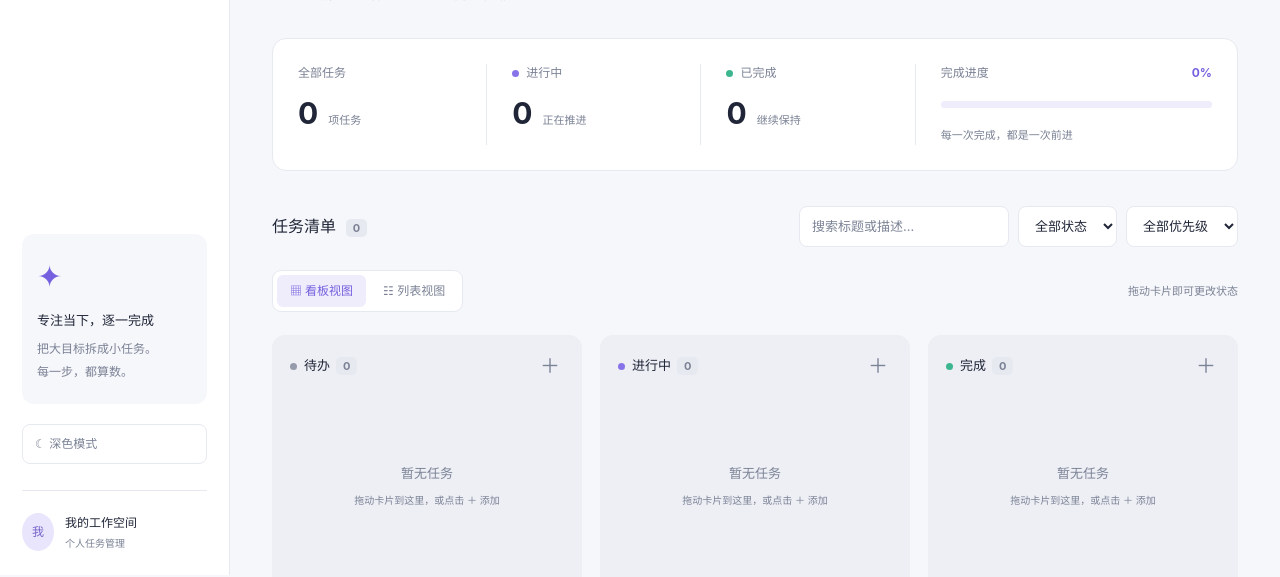
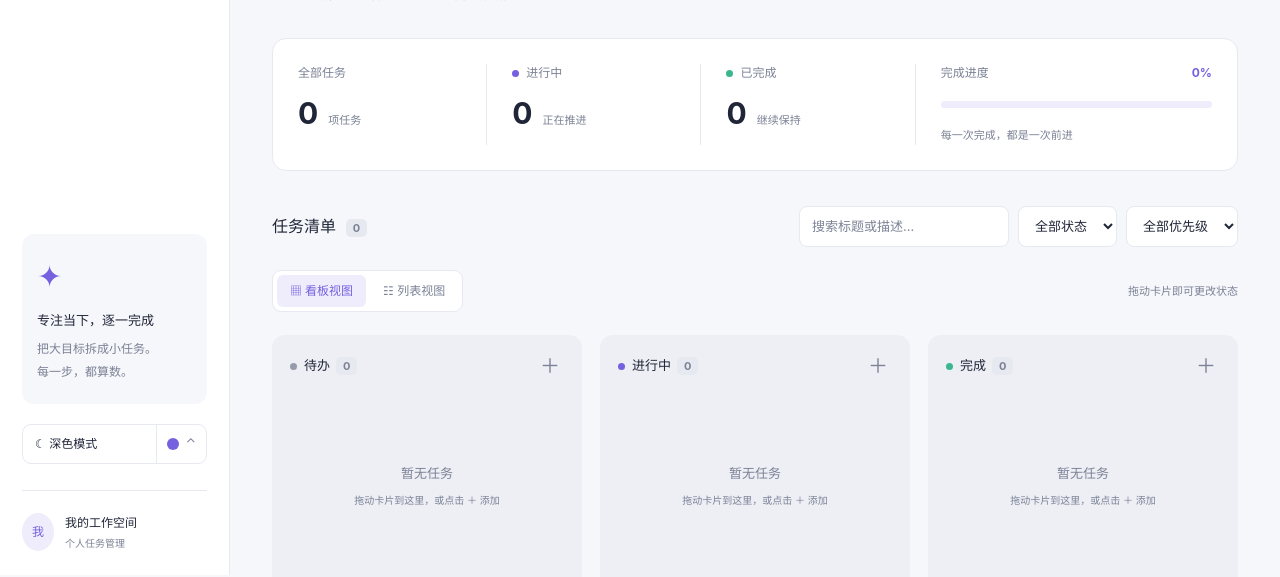
Before and after one commit to qqcsj/task-manager-vue, a Vue app: page / in a window 1280 px wide. Shown: the part 225-802 px from the top of the page. Built offline with nearby package versions, Linux system fonts and the light colour scheme.

Commit message:
feat: add five persistent accent colors with hover theme picker

```diff
--- a/src/App.vue
+++ b/src/App.vue
@@ -2,9 +2,10 @@
 import { computed, nextTick, reactive, ref, watch } from 'vue'
 import TaskCard from './components/TaskCard.vue'
 import TaskBoard from './components/TaskBoard.vue'
+import ThemePicker from './components/ThemePicker.vue'
 import { statuses, priorities, validateTask } from './lib/tasks.js'
 import { loadTasks, saveTasks } from './lib/storage.js'
-import { saveTheme } from './lib/theme.js'
+import { accentColors, saveAccent, saveTheme } from './lib/theme.js'
 
 let storage
 try { storage = window.localStorage } catch { /* Storage can be disabled by the browser. */ }
@@ -27,6 +28,14 @@ const form = reactive({ title: '', description: '', status: 'todo', priority: 'm
 const error = ref('')
 const notice = ref('')
 const theme = ref(document.documentElement.dataset.theme || 'light')
+const accent = ref(document.documentElement.dataset.accent || 'purple')
+function changeAccent(value) {
+  const color = accentColors.find(color => color.value === value)
+  if (!color) return
+  accent.value = value
+  document.documentElement.dataset.accent = value
+  notice.value = saveAccent(storage, value) || `已选择${color.label}主题，并记住选择`
+}
 function toggleTheme() {
   theme.value = theme.value === 'dark' ? 'light' : 'dark'
   document.documentElement.dataset.theme = theme.value
@@ -82,7 +91,7 @@ function removeTask() {
       <div class="workspace-label">个人工作空间</div>
       <div class="nav-active">▦ <span>我的任务</span><span class="nav-count">{{ tasks.length }}</span></div>
       <div class="sidebar-note"><span class="note-icon">✦</span><h2>专注当下，逐一完成</h2><p>把大目标拆成小任务。<br />每一步，都算数。</p></div>
-      <button class="theme-toggle" :aria-pressed="theme === 'dark'" @click="toggleTheme">{{ theme === 'dark' ? '☀ 浅色模式' : '☾ 深色模式' }}</button>
+      <ThemePicker :theme="theme" :accent="accent" @toggle="toggleTheme" @accent="changeAccent" />
       <div class="profile"><span class="avatar">我</span><div>我的工作空间<small>个人任务管理</small></div></div>
     </aside>
     <main class="main-content">
--- /dev/null
+++ b/src/components/ThemePicker.vue
@@ -0,0 +1,41 @@
+<script setup>
+import { onBeforeUnmount, onMounted, ref } from 'vue'
+import { accentColors } from '../lib/theme.js'
+defineProps({ theme: { type: String, required: true }, accent: { type: String, required: true } })
+defineEmits(['toggle', 'accent'])
+const open = ref(false)
+const root = ref(null)
+const paletteButton = ref(null)
+function enter(event) { if (event.pointerType === 'mouse') open.value = true }
+function leave() {
+  if (!root.value?.contains(document.activeElement)) open.value = false
+}
+function blur(event) {
+  if (!root.value?.contains(event.relatedTarget)) open.value = false
+}
+function outside(event) {
+  if (!root.value?.contains(event.target)) open.value = false
+}
+function escape() {
+  paletteButton.value.focus()
+  open.value = false
+}
+onMounted(() => document.addEventListener('pointerdown', outside))
+onBeforeUnmount(() => document.removeEventListener('pointerdown', outside))
+</script>
+
+<template>
+  <div ref="root" class="theme-picker" @pointerenter="enter" @pointerleave="leave" @focusout="blur" @keydown.esc.stop.prevent="escape">
+    <div class="theme-controls">
+      <button class="theme-toggle" :aria-pressed="theme === 'dark'" @focus="open = true" @click="$emit('toggle')">{{ theme === 'dark' ? '☀ 浅色模式' : '☾ 深色模式' }}</button>
+      <button ref="paletteButton" class="palette-toggle" aria-label="选择主题颜色" :aria-expanded="open" aria-controls="theme-palette" @click="open = true" @keydown.down.prevent="open = true"><span class="current-color" aria-hidden="true"></span><span aria-hidden="true">⌃</span></button>
+    </div>
+    <section v-show="open" id="theme-palette" class="theme-palette" aria-label="选择你喜欢的主题颜色">
+      <p class="palette-title">选择你喜欢的主题颜色</p>
+      <p class="palette-hint">深色、浅色模式都适用</p>
+      <div class="color-options" role="group" aria-label="主题颜色">
+        <button v-for="color in accentColors" :key="color.value" class="color-option" :aria-label="`${color.label}主题`" :aria-pressed="accent === color.value" @click="$emit('accent', color.value)"><span class="color-swatch" :style="{ background: color.swatch }" aria-hidden="true">{{ accent === color.value ? '✓' : '' }}</span><span>{{ color.label }}</span></button>
+      </div>
+    </section>
+  </div>
+</template>
--- a/src/lib/theme.js
+++ b/src/lib/theme.js
@@ -1,4 +1,24 @@
 export const THEME_KEY = 'youxu.theme.v1'
+export const ACCENT_KEY = 'youxu.accent.v1'
+export const accentColors = [
+  { value: 'blue', label: '蓝色', swatch: '#3975db' },
+  { value: 'red', label: '红色', swatch: '#d84b55' },
+  { value: 'green', label: '绿色', swatch: '#23845d' },
+  { value: 'yellow', label: '黄色', swatch: '#e7bb35' },
+  { value: 'purple', label: '紫色', swatch: '#7560df' },
+]
+export function readAccent(storage) {
+  try {
+    const saved = storage.getItem(ACCENT_KEY)
+    if (accentColors.some(color => color.value === saved)) return saved
+  } catch { /* Keep the default accent when storage is unavailable. */ }
+  return 'purple'
+}
+export function saveAccent(storage, accent) {
+  if (!accentColors.some(color => color.value === accent)) return '请选择有效的主题颜色。'
+  try { storage.setItem(ACCENT_KEY, accent); return '' }
+  catch { return '主题颜色已切换，但浏览器阻止了保存，下次打开可能恢复默认颜色。' }
+}
 export function readTheme(storage, prefersDark = false) {
   try {
     const saved = storage.getItem(THEME_KEY)
--- a/src/main.js
+++ b/src/main.js
@@ -1,10 +1,11 @@
 import { createApp } from 'vue'
 import App from './App.vue'
 import './style.css'
-import { readTheme } from './lib/theme.js'
+import { readTheme, readAccent } from './lib/theme.js'
 
 let themeStorage
 try { themeStorage = window.localStorage } catch { /* Use system preference. */ }
 document.documentElement.dataset.theme = readTheme(themeStorage, window.matchMedia('(prefers-color-scheme: dark)').matches)
+document.documentElement.dataset.accent = readAccent(themeStorage)
 
 createApp(App).mount('#app')
--- a/src/style.css
+++ b/src/style.css
@@ -5,21 +5,37 @@ body { margin: 0; min-width: 320px; }
 h1 { font-size: 34px; font-weight: 750; letter-spacing: -1px; }
 h1 span { font-weight: 400; }
 h2 { font-size: 18px; font-weight: 650; }
-.eyebrow { color: #7062dc; font-size: 11px; font-weight: 750; letter-spacing: 2px; margin-bottom: 12px; }
+.eyebrow { color: var(--accent); font-size: 11px; font-weight: 750; letter-spacing: 2px; margin-bottom: 12px; }
 .muted { color: #7b8295; font-size: 14px; }
 .empty { border: 1px dashed #d5d9e6; border-radius: 16px; padding: 55px 24px; text-align: center; background: white; }
 :root { --surface: #fff; --background: #f6f7fb; --text: #202638; --muted: #7b8295; --border: #e7e9f1; --accent: #7560df; --soft: #efecfc; }
 :root[data-theme="dark"] { color-scheme: dark; --surface: #202332; --background: #171a26; --text: #e7e9f4; --muted: #a1a7bc; --border: #34384c; --accent: #a28cf7; --soft: #34304e; background: var(--background); color: var(--text); }
+:root[data-accent="blue"] { --accent: #2863c3; --soft: #e9f0ff; }
+:root[data-accent="red"] { --accent: #c43845; --soft: #ffebed; }
+:root[data-accent="green"] { --accent: #21764e; --soft: #e6f5ed; }
+:root[data-accent="yellow"] { --accent: #846100; --soft: #fff5cf; --button-fill: #e7bb35; --button-ink: #302400; }
+:root[data-theme="dark"][data-accent="blue"] { --accent: #88b4ff; --soft: #283951; }
+:root[data-theme="dark"][data-accent="red"] { --accent: #ff939c; --soft: #4b2c38; }
+:root[data-theme="dark"][data-accent="green"] { --accent: #79d7a6; --soft: #233e35; }
+:root[data-theme="dark"][data-accent="yellow"] { --accent: #edca62; --soft: #443d28; --button-fill: #edca62; }
 [data-theme="dark"] .board-column { background: #1d2030; }[data-theme="dark"] .board-column.drop-active { background: var(--soft); }
 [data-theme="dark"] .priority.high { background: #442d3a; color: #ffacb5; }[data-theme="dark"] .priority.medium { background: #423d29; color: #e8c769; }[data-theme="dark"] .priority.low { background: #233d36; color: #80d4aa; }
 [data-theme="dark"] .primary { color: #171329; }[data-theme="dark"] .eyebrow { color: var(--accent); }
-.theme-toggle { margin-top: 20px; padding: 10px 12px; border: 1px solid var(--border); border-radius: 8px; color: var(--muted); text-align: left; font-size: 12px; }
+.theme-toggle { padding: 10px 12px; color: var(--text); text-align: left; font-size: 12px; flex: 1; border-radius: 8px 0 0 8px; white-space: nowrap; }
+.theme-picker { position: relative; margin-top: 20px; }
+.theme-controls { display: flex; border: 1px solid var(--border); border-radius: 9px; background: var(--surface); }
+.palette-toggle { display: flex; align-items: center; gap: 7px; padding: 8px 10px; border-left: 1px solid var(--border); border-radius: 0 8px 8px 0; color: var(--muted); }
+.current-color { width: 12px; height: 12px; border-radius: 50%; background: var(--button-fill, var(--accent)); }
+.theme-palette { position: absolute; bottom: 100%; left: 0; width: 260px; max-width: calc(100vw - 36px); padding: 18px; background: var(--surface); color: var(--text); border: 1px solid var(--border); border-radius: 12px; box-shadow: 0 10px 35px #13172725; z-index: 20; }
+.palette-title { font-size: 13px; font-weight: 650; }.palette-hint { color: var(--muted); font-size: 11px; margin-top: 5px; }
+.color-options { display: flex; justify-content: space-between; gap: 5px; margin-top: 16px; }.color-option { display: flex; align-items: center; flex-direction: column; gap: 7px; color: var(--muted); font-size: 11px; padding: 4px; border-radius: 7px; }.color-option[aria-pressed="true"] { color: var(--text); font-weight: 700; }.color-swatch { display: grid; place-items: center; width: 29px; height: 29px; border-radius: 50%; color: #fff; font-size: 18px; text-shadow: 0 1px 3px #0009; }.color-option[aria-pressed="true"] .color-swatch { outline: 2px solid var(--accent); outline-offset: 3px; }
+@media (max-width: 760px) { .theme-picker { margin-top: 0; }.theme-palette { bottom: auto; top: 100%; left: auto; right: 0; }.theme-toggle { padding: 10px 8px; }.palette-toggle { padding-inline: 8px; } }
 button, input, select, textarea { font: inherit; font-size: 13px; }
 button, select { cursor: pointer; }
 button { transition: background .15s, transform .15s; }
 button:hover { filter: brightness(.96); }
 button:active { transform: translateY(1px); }
-:focus-visible { outline: 3px solid #ae9ef0; outline-offset: 3px; }
+:focus-visible { outline: 3px solid var(--accent); outline-offset: 3px; }
 .app-shell { min-height: 100vh; background: var(--background); color: var(--text); }
 .sidebar { width: 230px; position: fixed; inset: 0 auto 0 0; background: var(--surface); border-right: 1px solid var(--border); padding: 34px 22px 24px; display: flex; flex-direction: column; }
 .brand { display: flex; gap: 9px; align-items: center; font-weight: 750; font-size: 23px; text-decoration: none; color: var(--text); }
@@ -34,7 +50,7 @@ button:active { transform: translateY(1px); }
 .sidebar-note p { color: var(--muted); font-size: 12px; line-height: 1.9; }
 .profile { display: flex; gap: 11px; align-items: center; margin-top: 26px; padding-top: 22px; border-top: 1px solid var(--border); font-size: 12px; }
 .profile small { display: block; margin-top: 4px; color: var(--muted); font-size: 10px; }
-.avatar { background: #e9e5fc; color: #7664ca; border-radius: 50%; padding: 10px; }
+.avatar { background: var(--soft); color: var(--accent); border-radius: 50%; padding: 10px; }
 .main-content { margin-left: 230px; }
 .topbar { height: 76px; display: flex; align-items: center; justify-content: space-between; padding: 0 42px; border-bottom: 1px solid var(--border); background: var(--surface); font-size: 12px; }
 .breadcrumb { color: var(--muted); margin-left: 12px; }
@@ -42,7 +58,9 @@ button:active { transform: translateY(1px); }
 .page-heading { display: flex; justify-content: space-between; align-items: center; gap: 20px; margin-bottom: 34px; }
 .heading-dot { color: var(--accent); }
 .primary, .secondary, .danger { border-radius: 9px; padding: 11px 19px; font-weight: 600; white-space: nowrap; }
-.primary { background: var(--accent); color: white; border: 1px solid var(--accent); box-shadow: 0 4px 9px #7560df20; }
+.primary { background: var(--accent); color: white; border: 1px solid var(--accent); box-shadow: 0 4px 9px color-mix(in srgb, var(--accent) 15%, transparent); }
+[data-accent="yellow"] .primary, [data-accent="yellow"] .brand-icon { background: var(--button-fill); color: var(--button-ink); border-color: var(--button-fill); }
+[data-accent="yellow"] .progress > div { background: var(--button-fill); }
 .secondary { background: var(--surface); color: var(--text); border: 1px solid var(--border); }
 .danger { background: #dc4458; color: white; border: 1px solid #dc4458; }
 .stats { display: grid; grid-template-columns: repeat(3, 1fr) 1.5fr; border: 1px solid var(--border); border-radius: 14px; padding: 25px 0; background: var(--surface); margin-bottom: 35px; }
@@ -56,7 +74,7 @@ button:active { transform: translateY(1px); }
 .progress { height: 7px; border-radius: 10px; background: var(--soft); overflow: hidden; margin: 19px 0 13px; }
 .progress > div { background: var(--accent); height: 100%; transition: width .2s; }
 .dot { display: inline-block; width: 7px; height: 7px; background: #969bab; border-radius: 50%; margin-right: 7px; }
-.dot.doing { background: #8874e8; }.dot.done { background: #3cb68e; }
+.dot.doing { background: var(--accent); }.dot.done { background: #3cb68e; }
 .toolbar { display: flex; align-items: center; gap: 18px; justify-content: space-between; margin-bottom: 23px; flex-wrap: wrap; }
 .toolbar h2 { font-size: 16px; }
 .count { font-size: 11px; background: var(--border); color: var(--muted); padding: 2px 7px; margin-left: 6px; border-radius: 5px; }
```
Also changed, not shown: 1 other file (tests, documents, lock files or other folders).
